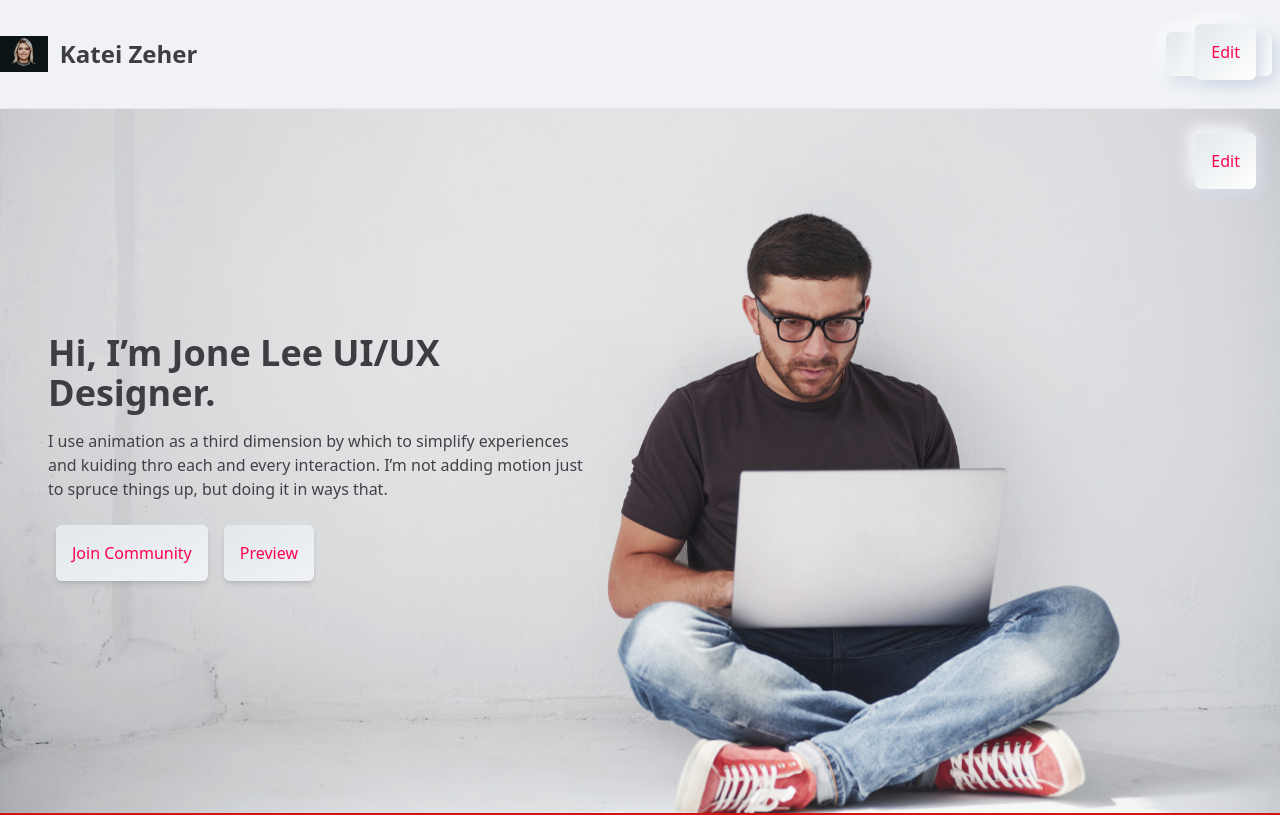
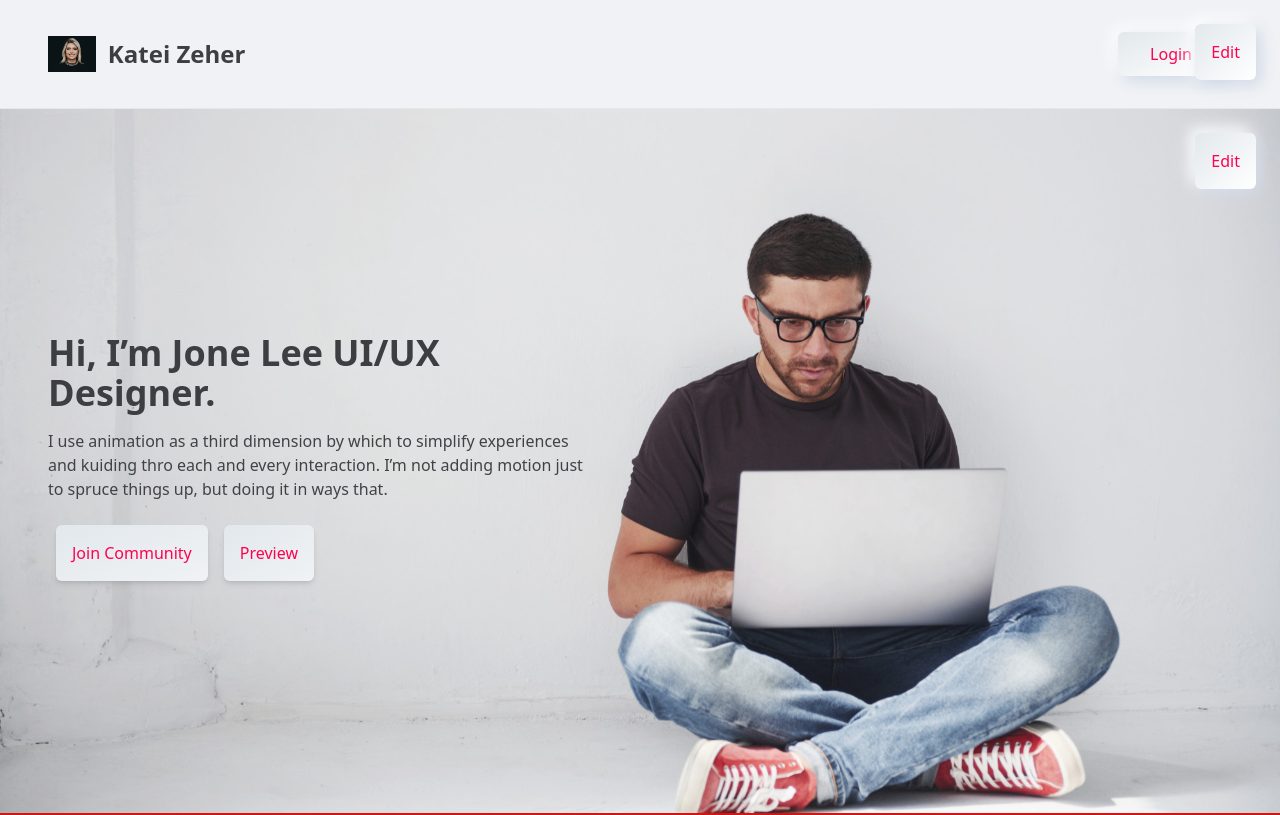
Before and after one commit to subrataSamartha/Pencilthon_landing_page_tamplate, a React (Create React App) app: page / in a window 1280 px wide. Shown: the top 815 px of the page. Built offline with nearby package versions, Linux system fonts and the light colour scheme.

Commit message:
changed css of navbar

```diff
--- a/src/sections/Navbar.jsx
+++ b/src/sections/Navbar.jsx
@@ -41,7 +41,7 @@ const Navbar = () => {
             />
           </button>
         )}
-        <div className="container xl:px-0 flex flex-wrap justify-between items-center mx-auto px-5 md:px-12 ">
+        <div className="container 2xl:px-0 flex flex-wrap justify-between items-center mx-auto px-5 md:px-12">
           <a href="/" className="flex items-center">
             <img
               src={Data.NavbarDetails.image}
```
